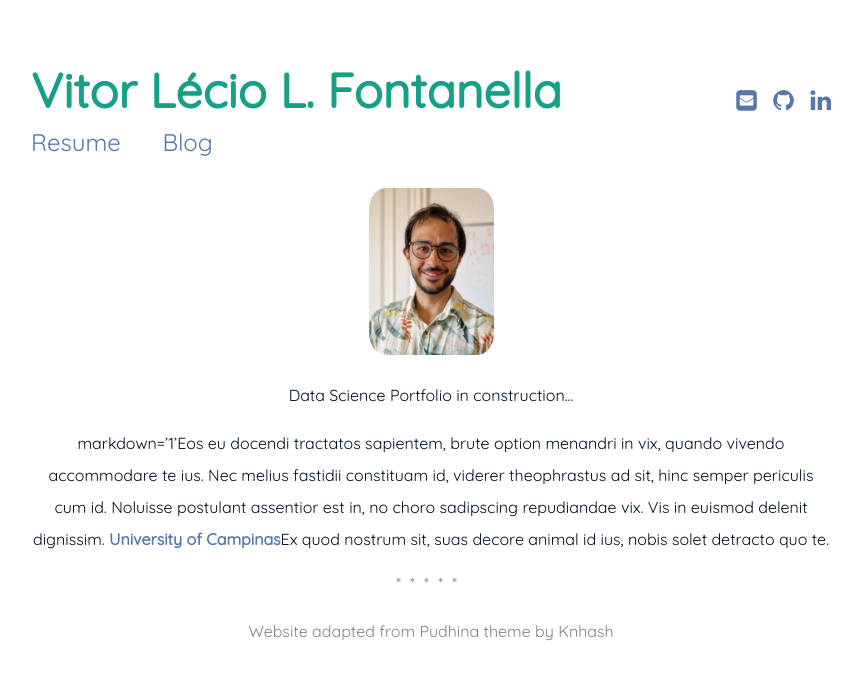
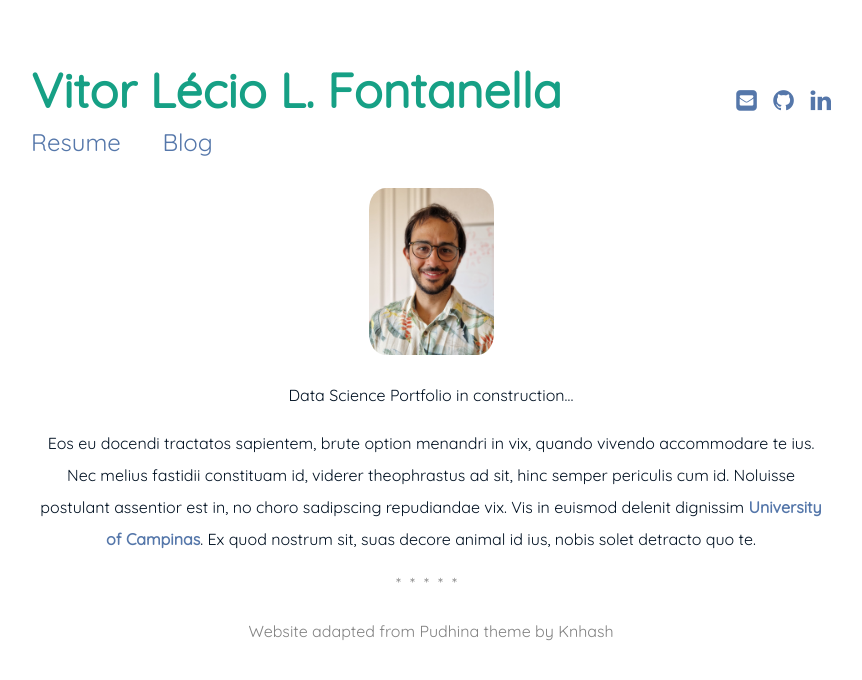
Before and after one commit to vitorlecio/vitorlecio.github.io, a Jekyll site: the page built from index.md, in a window 1280 px wide. Shown: the top 680 px of the page, without its empty margins (209-1071 px from the left). Built offline with Jekyll 4.4.1, drawn with Linux system fonts in a browser that asks for light colours.

Commit message:
modified:   index.md

```diff
--- a/index.md
+++ b/index.md
@@ -9,6 +9,6 @@
 <div id="describe-text">
 
 <img src="{{ '/assets/img/profile.jpeg' | prepend: site.baseurl }}" id="about-img">
-	<p> Data Science Portfolio in construction...</p>
-	<p markdown='1'> markdown='1'Eos eu docendi tractatos sapientem, brute option menandri in vix, quando vivendo accommodare te ius. Nec melius fastidii constituam id, viderer theophrastus ad sit, hinc semper periculis cum id. Noluisse postulant assentior est in, no choro sadipscing repudiandae vix. Vis in euismod delenit dignissim. [University of Campinas](https://www.unicamp.br/unicamp/)Ex quod nostrum sit, suas decore animal id ius, nobis solet detracto quo te.</p>
+<p markdown="1"> Data Science Portfolio in construction... </p>
+<p markdown="1"> Eos eu docendi tractatos sapientem, brute option menandri in vix, quando vivendo accommodare te ius. Nec melius fastidii constituam id, viderer theophrastus ad sit, hinc semper periculis cum id. Noluisse postulant assentior est in, no choro sadipscing repudiandae vix. Vis in euismod delenit dignissim [University of Campinas](https://www.unicamp.br/unicamp/). Ex quod nostrum sit, suas decore animal id ius, nobis solet detracto quo te.</p>
 </div>
```
